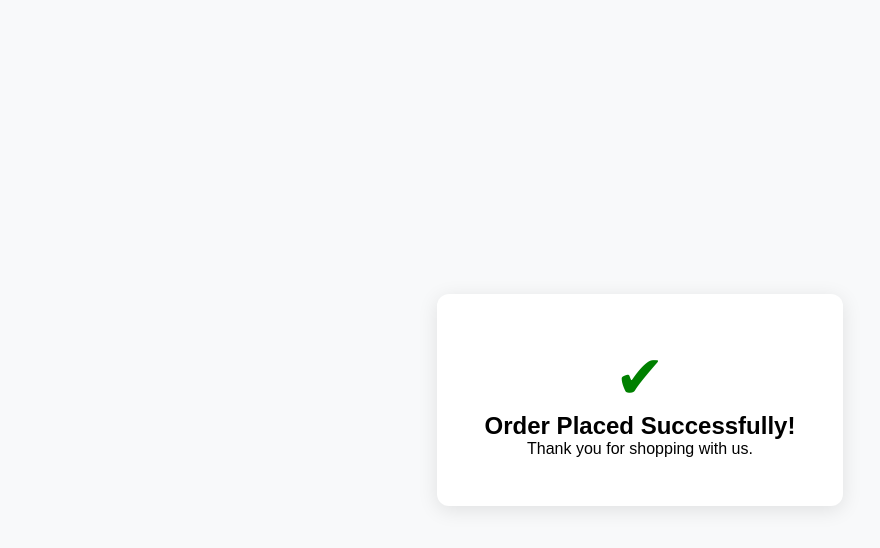
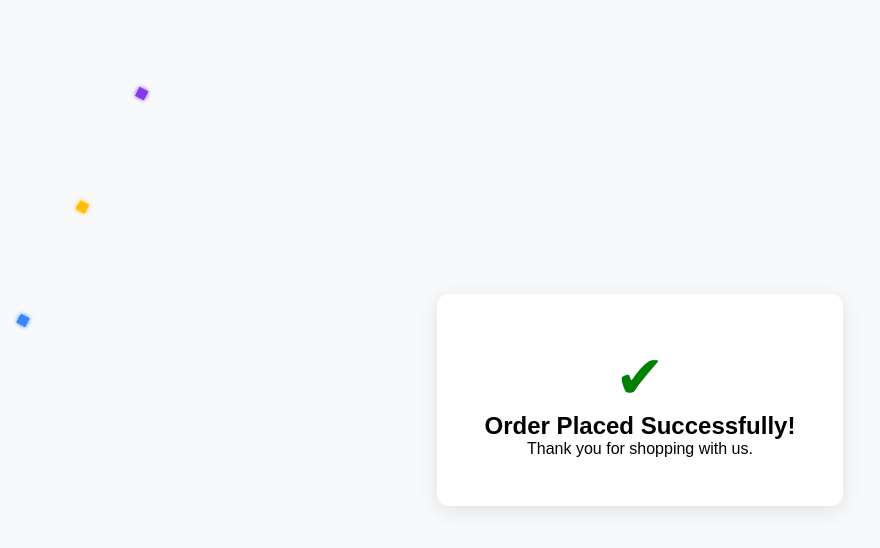
Before and after one commit to anushkakeni/e-commerce, a React (Vite) app: page /order-placed in a window 1280 px wide. Shown: the top 548 px of the page, without its empty margins (0-880 px from the left). Built offline with nearby package versions, Linux system fonts and the light colour scheme.

Commit message:
e-commerce

```diff
--- a/src/App.css
+++ b/src/App.css
@@ -611,6 +611,8 @@ main {
     align-items: center;
     height: 100vh;
     background-color: #f8f9fa;
+    position: relative;
+    overflow: hidden;
 }
 
 .success-box {
@@ -620,12 +622,58 @@ main {
     text-align: center;
     box-shadow: 0 4px 20px rgba(0, 0, 0, 0.1);
     animation: fadeIn 1s ease-in;
+    z-index: 10;
 }
 
 .tick-mark {
     font-size: 60px;
     color: green;
     animation: pop 0.6s ease-in-out;
+}
+
+.confetti {
+    position: absolute;
+    top: 0;
+    left: 0;
+    width: 100%;
+    height: 100vh;
+    pointer-events: none;
+    overflow: hidden;
+}
+
+.confetti::before,
+.confetti::after {
+    content: "";
+    position: absolute;
+    width: 10px;
+    height: 10px;
+    background: transparent;
+    box-shadow:
+        5vw -10vh 0 #ff006e,
+        15vw -10vh 0 #3a86ff,
+        25vw -10vh 0 #ffbe0b,
+        35vw -10vh 0 #8338ec,
+        45vw -10vh 0 #fb5607,
+        55vw -10vh 0 #ff006e,
+        65vw -10vh 0 #3a86ff,
+        75vw -10vh 0 #ffbe0b,
+        85vw -10vh 0 #8338ec,
+        95vw -10vh 0 #fb5607;
+    animation: fall 3s linear infinite;
+}
+
+.confetti::after {
+    filter: blur(2px);
+}
+
+@keyframes fall {
+    0% {
+        transform: translateY(-100vh) rotate(0deg);
+    }
+
+    100% {
+        transform: translateY(100vh) rotate(360deg);
+    }
 }
 
 @keyframes pop {
--- a/src/Cart.jsx
+++ b/src/Cart.jsx
@@ -1,4 +1,6 @@
 import React from "react";
+import { useNavigate } from "react-router-dom";
+
 import { useSelector, useDispatch } from "react-redux";
 import { addToCart, removeFromCart, clearCart } from "./redux/cartSlice.js";
 // import { removeFromCart, clearCart } from "../redux/cartSlice.js";
@@ -92,7 +94,7 @@ export default function Cart() {
                 <strong>Total Amount</strong>
                 <strong>₹{(totalPrice * 83).toFixed(0)}</strong>
               </div>
-              <button className="checkout-btn">Checkout Now</button>
+              <button className="checkout-btn" onClick={() => navigate("/confirm-order")}>Checkout Now</button>
 
             </div>
           </div>
--- a/src/OrderPlaced.jsx
+++ b/src/OrderPlaced.jsx
@@ -14,6 +14,8 @@ export default function OrderPlaced() {
 
   return (
     <div className="success-container">
+      {/* Confetti */}
+      <div className="confetti"></div>
       <div className="success-box">
         <div className="tick-mark">✔</div>
         <h2>Order Placed Successfully!</h2>
```
